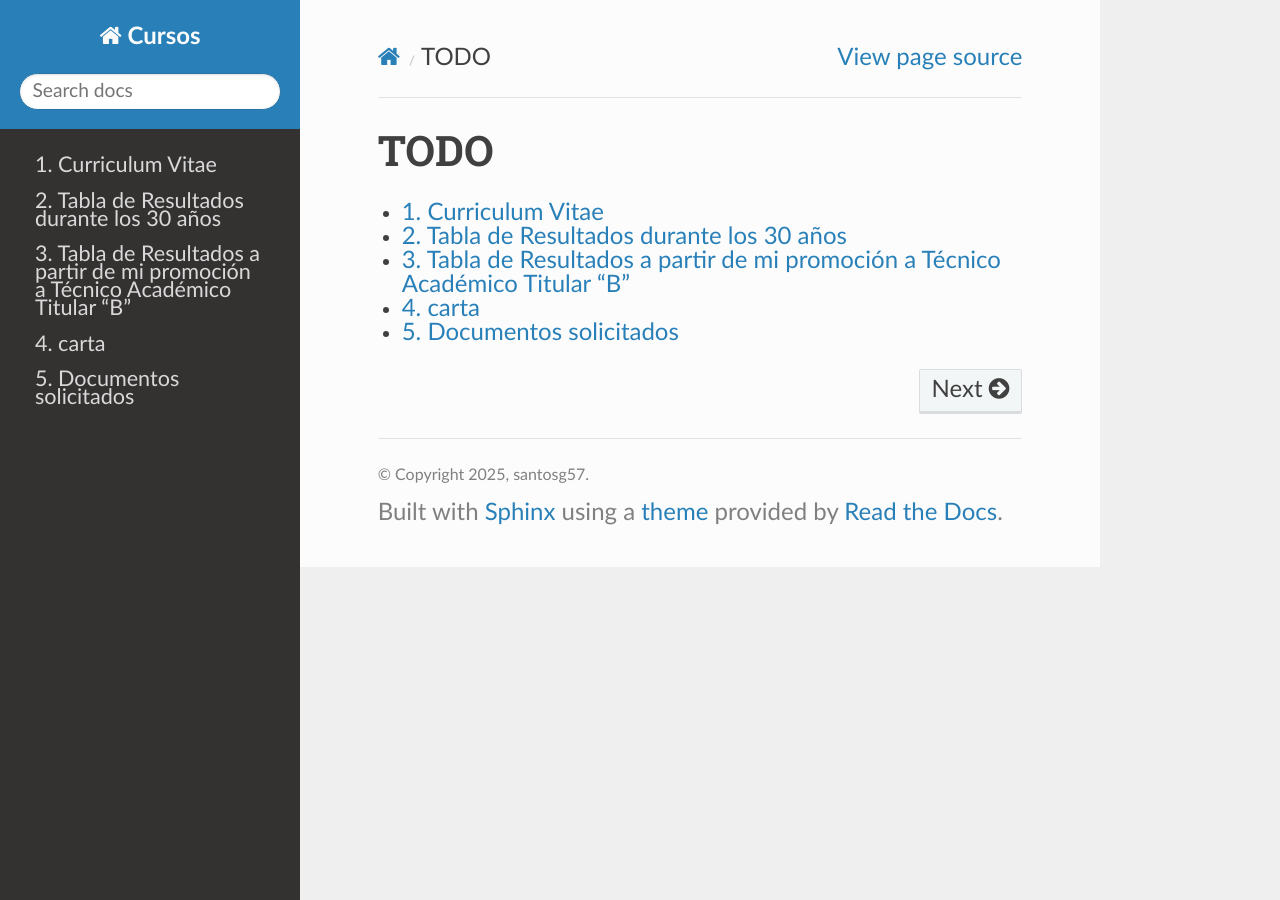
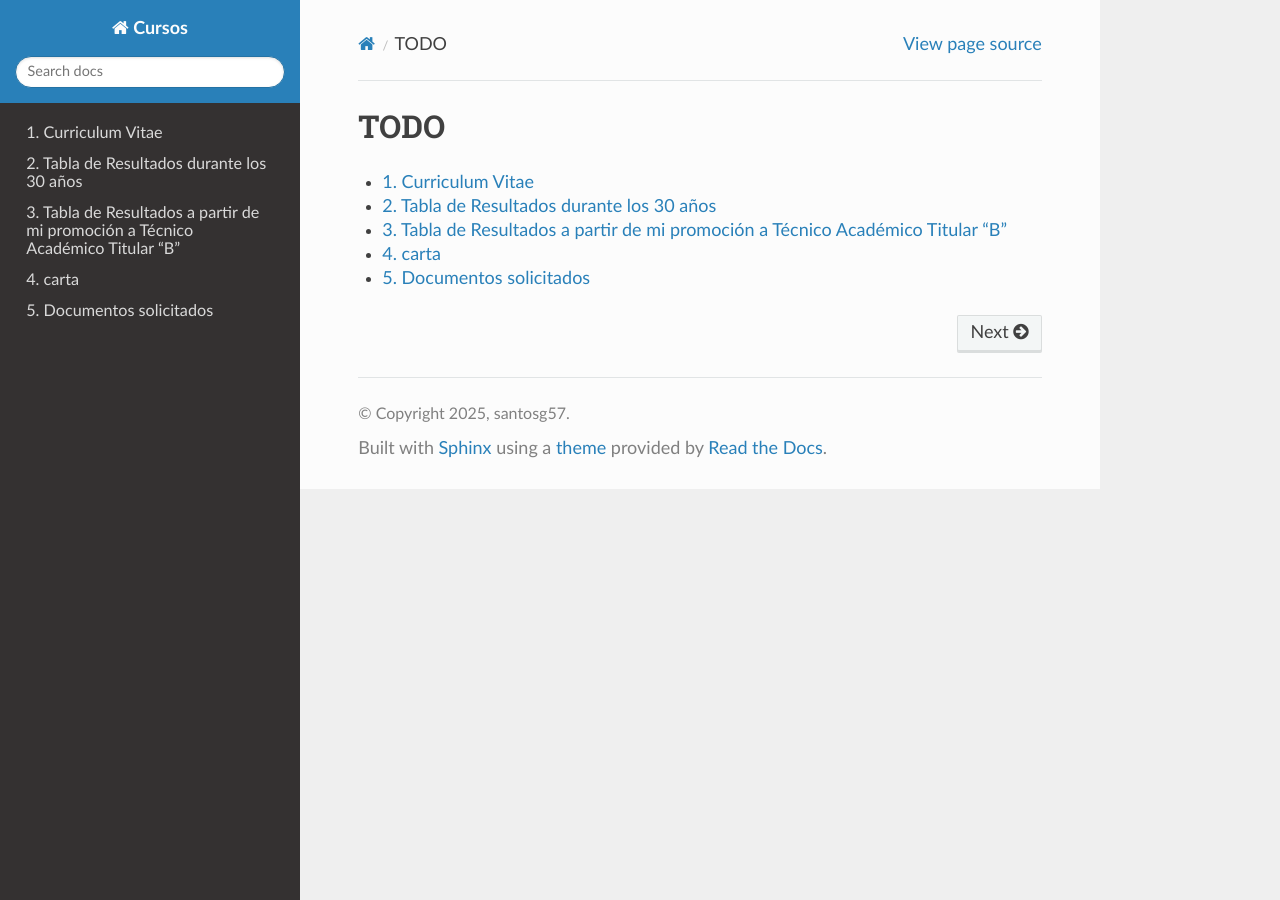
Before and after one commit to matecom57/santosg57-temarios, a Sphinx documentation site: the page built from docs/source/index.rst, in a window 1280 px wide. Built offline with Sphinx 7.4.7 and the Read the Docs theme 3.1.0, drawn with Linux system fonts in a browser that asks for light colours; pages that are not in the unit, such as notebooks, are missing from menus.

Commit message:
Test comité

```diff
--- a/docs/source/_static/custom.css
+++ b/docs/source/_static/custom.css
@@ -1,5 +1,9 @@
 body {
-    font-size: 24px;
+    font-size: 18px;
+}
+
+p {
+    font-size: 16px; /* Ajusta al tamaño que necesites */
 }
 
 table.small-table th,
```
